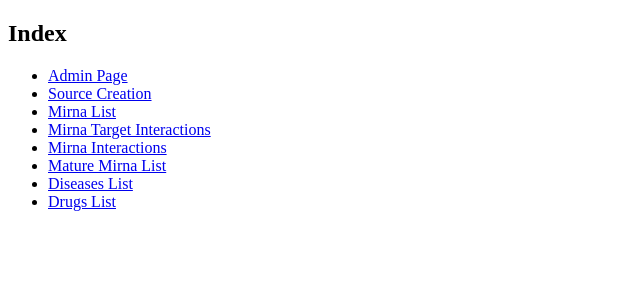
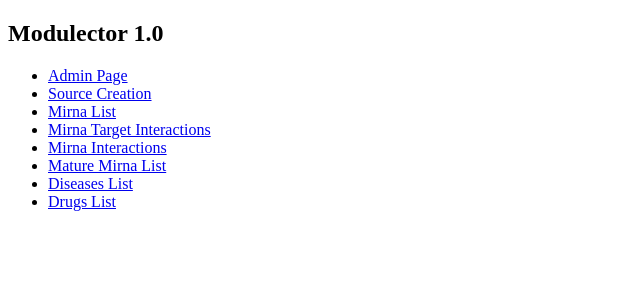
Before and after one commit to omics-datascience/modulector, a Django app: page / in a window 1280 px wide. Shown: the top 300 px of the page, without its empty margins (0-640 px from the left). Run offline with Django 3.2, Linux system fonts and the light colour scheme.

Commit message:
+ Added Modulector version

```diff
--- a/ModulectorBackend/settings.py
+++ b/ModulectorBackend/settings.py
@@ -11,6 +11,9 @@ https://docs.djangoproject.com/en/3.0/ref/settings/
 """
 
 import os
+
+# Modulector version
+VERSION: str = '1.0'
 
 # Build paths inside the project like this: os.path.join(BASE_DIR, ...)
 BASE_DIR = os.path.dirname(os.path.dirname(os.path.abspath(__file__)))
--- a/modulector/templates/index.html
+++ b/modulector/templates/index.html
@@ -2,10 +2,10 @@
 <html lang="en">
 <head>
     <meta charset="UTF-8">
-    <title>Modulector API INDEX</title>
+    <title>Modulector {{ version }}</title>
 </head>
 <body>
-<h2>Index</h2>
+<h2>Modulector {{ version }}</h2>
 <ul>
     <li>
         <a href="/admin">Admin Page</a>
--- a/modulector/views.py
+++ b/modulector/views.py
@@ -1,4 +1,5 @@
 import re
+from django.conf import settings
 from django.http import Http404
 from django.shortcuts import render
 from django_filters.rest_framework import DjangoFilterBackend
@@ -7,7 +8,7 @@ from rest_framework.exceptions import ParseError
 from rest_framework.generics import get_object_or_404
 from rest_framework.response import Response
 from rest_framework.views import APIView
-from modulector.models import MirnaXGene, MirnaSource, Mirna, MirnaColumns, MirbaseIdMirna, MirnaDisease, MirnaDrugs
+from modulector.models import MirnaXGene, Mirna, MirnaColumns, MirbaseIdMirna, MirnaDisease, MirnaDrugs
 from modulector.pagination import StandardResultsSetPagination
 from modulector.serializers import MirnaXGenSerializer, MirnaSourceSerializer, MirnaSerializer, \
     MirnaAliasesSerializer, MirnaDiseaseSerializer, MirnaDrugsSerializer, get_mirna_from_accession, \
@@ -152,4 +153,4 @@ class MirnaDrugsList(generics.ListAPIView):
 
 
 def index(request):
-    return render(request, 'index.html')
+    return render(request, 'index.html', {'version': settings.VERSION})
```
